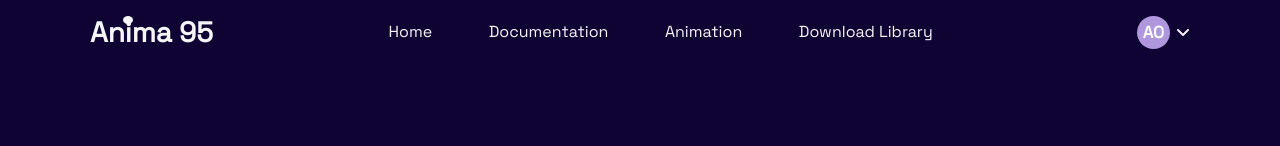
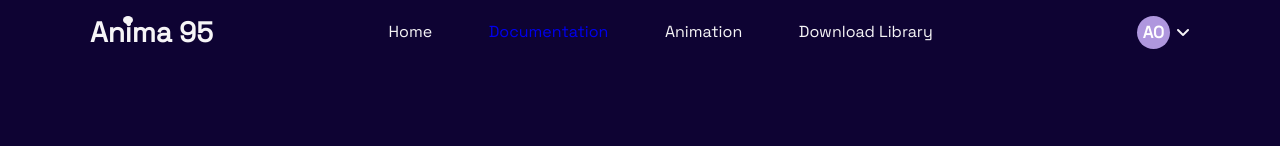
Before and after one commit to ajani-m1704425/hompage, a plain HTML site: page index.html in a window 1280 px wide. Shown: the top 146 px of the page. Drawn offline with Linux system fonts and the light colour scheme.

Commit message:
documenta

```diff
--- a/index.html
+++ b/index.html
@@ -70,7 +70,7 @@
                             <li class="play"><span class="fa fa-caret-up "></span></li>
                             <li class="nav_item">Home</li>
                             <hr class="nav_hr">
-                            <li class="nav_item">Documentation</li>
+                            <li class="nav_item"> <a href="./document.html" style="text-decoration: none;"> Documentation </a></li>
                             <hr class="nav_hr">
                             <li class="nav_item">Animation</li>
                             <hr class="nav_hr">
```
